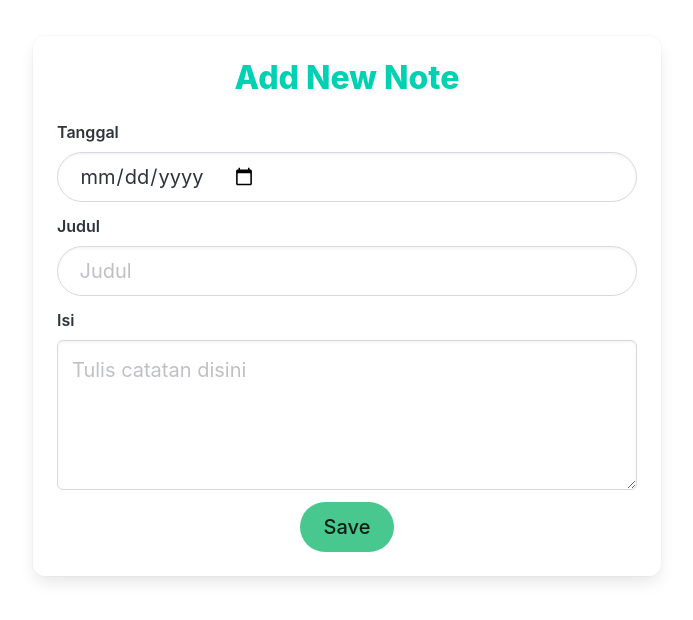
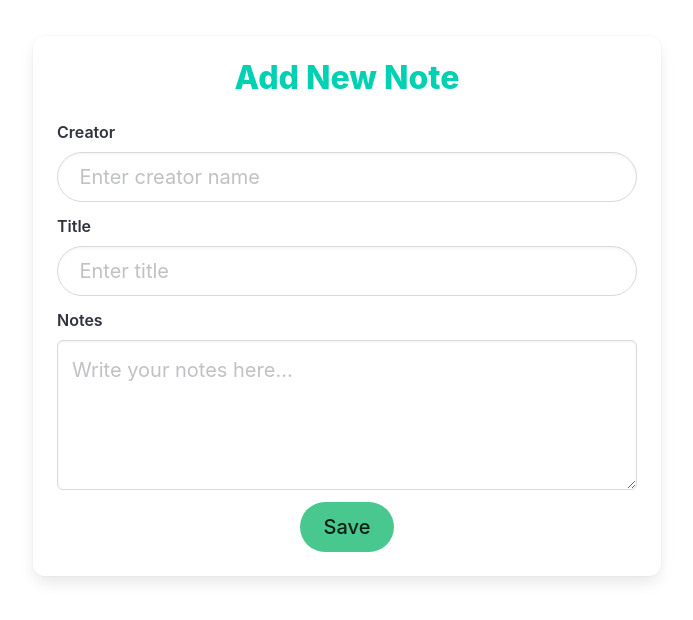
Before and after one commit to Igoo0/Fullstack-Note-Final, a React (Create React App) app in the folder frontend/: page /add-notes in a window 1280 px wide. Shown: the top 620 px of the page, without its empty margins (293-986 px from the left). Built offline with nearby package versions, Linux system fonts and the light colour scheme; sample sign-in values are in the browser's storage.

Commit message:
Update AddNote.js

```diff
--- a/frontend/src/component/AddNote.js
+++ b/frontend/src/component/AddNote.js
@@ -1,26 +1,31 @@
 import React, { useState } from 'react';
 import axios from 'axios';
 import { useNavigate } from "react-router-dom";
+import { API } from "../utils";
 
-
-function AddNote() {
-    const [tgl, setTgl] = useState("");
-    const [judul, setJudul] = useState("");
-    const[konten, setKonten] = useState("");
+function AddNotes() {
+    const [creator, setCreator] = useState("");
+    const [title, setTitle] = useState("");
+    const [notes, setNotes] = useState("");
     const navigate = useNavigate();
 
-    const saveNote = async (e) =>{
+    const saveNotes = async (e) => {
         e.preventDefault();
         try {
+            const token = localStorage.getItem("accessToken"); // ambil token
 
-            await axios.post('https://note-abed-559917148272.us-central1.run.app/notes',{
+            await API.post(
+                "/notes", // sebaiknya endpoint untuk tambah notes konsisten, misal /notes
+                {
                     tgl,
                     judul,
-                konten
-            });
-            navigate("/");
+                    konten,
+                },
+            );
+            navigate("/notes");
         } catch (error) {
             console.log(error);
+            alert("Gagal menyimpan catatan. Coba login ulang jika perlu.");
         }
     };
 
@@ -28,45 +33,45 @@ function AddNote() {
         <div className="columns mt-5 is-centered">
             <div className="column is-half">
                 <div className="box p-5">
-        <h1 className="title has-text-centered has-text-primary"> Add New Note</h1>
-        <form onSubmit={saveNote}>
+                    <h1 className="title has-text-centered has-text-primary">Add New Note</h1>
+                    <form onSubmit={saveNotes}>
                         <div className="field">
-            <label className="label">Tanggal</label>
+                            <label className="label">Creator</label>
                             <div className="control">
                                 <input
-                type="date"
+                                    type="text"
                                     className="input is-medium is-rounded"
-                value={tgl}
-                onChange={(e) => setTgl(e.target.value)}
-                placeholder="Tanggal"
+                                    value={creator}
+                                    onChange={(e) => setCreator(e.target.value)}
+                                    placeholder="Enter creator name"
                                     required
                                 />
                             </div>
                         </div>
 
                         <div className="field">
-            <label className="label">Judul</label>
+                            <label className="label">Title</label>
                             <div className="control">
                                 <input
                                     type="text"
                                     className="input is-medium is-rounded"
-                value={judul}
-                onChange={(e) => setJudul(e.target.value)}
-                placeholder="Judul"
+                                    value={title}
+                                    onChange={(e) => setTitle(e.target.value)}
+                                    placeholder="Enter title"
                                     required
                                 />
                             </div>
                         </div>
 
                         <div className="field">
-            <label className="label">Isi</label>
+                            <label className="label">Notes</label>
                             <div className="control">
                                 <textarea
                                     className="textarea is-medium is-rounded"
-                value={konten}
-                onChange={(e) => setKonten(e.target.value)}
+                                    value={notes}
+                                    onChange={(e) => setNotes(e.target.value)}
                                     rows="4"
-                placeholder="Tulis catatan disini"
+                                    placeholder="Write your notes here..."
                                     required
                                 ></textarea>
                             </div>
@@ -81,8 +86,7 @@ function AddNote() {
                 </div>
             </div>
         </div>
-
-  )
+    );
 }
 
-export default AddNote;
+export default AddNotes;
```
Lines whose indentation alone changed are shown as unchanged.
